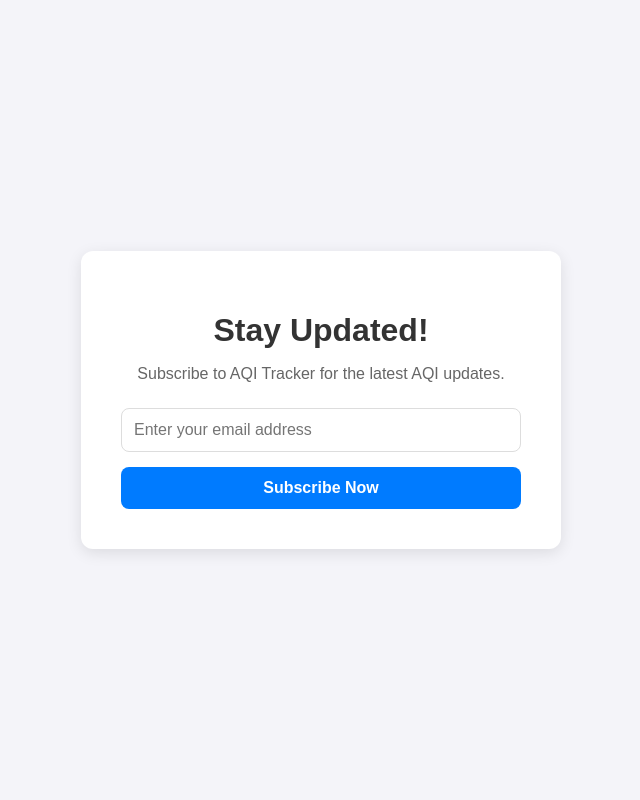
After one commit to Vedantsd/AQI-Tracker, a Flask app: page /subscribe in a window 1280 px wide. The commit adds this page. Shown: the whole page, without its empty margins (319-959 px from the left). Run offline with Flask 3, Linux system fonts and the light colour scheme.

Commit message:
Added subscription feature

```diff
--- a/app.py
+++ b/app.py
@@ -4,6 +4,7 @@ import threading
 import requests
 import smtplib
 import os
+import time
 from email.mime.text import MIMEText
 from email.mime.multipart import MIMEMultipart
 from dotenv import load_dotenv
@@ -77,9 +78,6 @@ def fetch_location_data():
     return "Unknown"
 
 
-
-
-
 @app.route('/')
 def index():
     return render_template('index.html')
@@ -112,7 +110,7 @@ def receive_data():
             "city": city
         })
 
-        print(f"📡 Received -> AQI: {aqi}, CO2: {co2} ppm, Smoke: {smoke}, Temp: {temp}, Hum: {hum}")
+        print(f"Received -> AQI: {aqi}, CO2: {co2} ppm, Smoke: {smoke}, Temp: {temp}, Hum: {hum}")
 
         if aqi and aqi > 150:
             threading.Thread(target=send_bulk_email).start()
@@ -120,7 +118,7 @@ def receive_data():
         return jsonify({"status": "success", "message": "Data received"}), 200
 
     except Exception as e:
-        print(f"❌ Error receiving data: {e}")
+        print(f"Error receiving data: {e}")
         return jsonify({"status": "error", "message": str(e)}), 500
 
 @app.route('/api/airquality', methods=['GET'])
@@ -133,6 +131,35 @@ def air_quality_api():
         "data": latest_sensor_data
     })
 
+def save_email_to_file(email):
+    email = email.strip()
+    if not email:
+        return False
+
+    try:
+        with open("emails.csv", "a") as f:
+            f.write("\n" + email + ",")
+        print(f"New subscription saved: {email}")
+        return True
+    except Exception as e:
+        print(f"Error writing to emails.csv: {e}")
+        return False
+
+
+@app.route('/subscribe', methods=["GET", "POST"])
+def subscribe():
+    if request.method == "POST":
+        email = request.form.get('email')
+        if not email or "@" not in email:
+            return jsonify({"status": "error", "message": "A valid email is required"}), 400
+
+        if not save_email_to_file(email):
+            return jsonify({"status": "error", "message": "Could not save email due to server error"}), 500
+        time.sleep(3)
+
+    return render_template('subscribe.html')
+
+
 if __name__ == '__main__':
     city = fetch_location_data()
     app.run(host='0.0.0.0', port=5000, debug=True)
--- a/templates/index.html
+++ b/templates/index.html
@@ -4,6 +4,7 @@
     <meta charset="UTF-8">
     <meta name="viewport" content="width=device-width, initial-scale=1.0">
     <title>Real-Time Air Quality Monitor</title>
+
     <!-- Load Tailwind CSS -->
     <script src="https://cdn.tailwindcss.com"></script>
     <style>
--- /dev/null
+++ b/templates/subscribe.html
@@ -0,0 +1,114 @@
+<!DOCTYPE html>
+<html lang="en">
+<head>
+    <meta charset="UTF-8">
+    <meta name="viewport" content="width=device-width, initial-scale=1.0">
+    <title>Subscribe Page</title>
+    <style>
+        body {
+            font-family: Arial, sans-serif;
+            background-color: #f4f4f9;
+            margin: 0;
+            display: flex;
+            justify-content: center;
+            align-items: center;
+            min-height: 100vh;
+            text-align: center;
+        }
+
+        .subscribe-container {
+            background-color: #ffffff;
+            padding: 40px;
+            border-radius: 12px;
+            box-shadow: 0 4px 15px rgba(0, 0, 0, 0.1);
+            max-width: 400px;
+            width: 90%;
+        }
+
+        h1 {
+            color: #333;
+            margin-bottom: 10px;
+        }
+
+        p {
+            color: #666;
+            margin-bottom: 25px;
+        }
+
+        .subscribe-form {
+            display: flex;
+            flex-direction: column;
+            gap: 15px;
+        }
+
+        input[type="email"] {
+            padding: 12px;
+            border: 1px solid #ddd;
+            border-radius: 8px;
+            font-size: 16px;
+            width: 100%;
+            box-sizing: border-box;
+        }
+
+        button[type="submit"] {
+            background-color: #007bff;
+            color: white;
+            padding: 12px;
+            border: none;
+            border-radius: 8px;
+            cursor: pointer;
+            font-size: 16px;
+            font-weight: bold;
+            transition: background-color 0.3s ease;
+        }
+
+        button[type="submit"]:hover {
+            background-color: #0056b3;
+        }
+
+        .confirmation-message {
+            margin-top: 25px;
+            padding: 15px;
+            background-color: #d4edda;
+            color: #155724;
+            border: 1px solid #c3e6cb;
+            border-radius: 8px;
+            font-weight: 500;
+        }
+
+        .hidden {
+            display: none;
+        }
+    </style>
+</head>
+<body>
+
+    <div class="subscribe-container">
+        <h1>Stay Updated!</h1>
+        <p>Subscribe to AQI Tracker for the latest AQI updates.</p>
+
+        <form id="subscribeForm" class="subscribe-form" method="post">
+            <input
+                type="email"
+                id="email"
+                name="email"
+                placeholder="Enter your email address"
+                required
+            >
+            <button type="submit">Subscribe Now</button>
+        </form>
+
+        <div id="confirmationMessage" class="confirmation-message hidden"> 🎉 Success! You've been subscribed. </div>
+    </div>
+
+    <script>
+        document.getElementById('subscribeForm').addEventListener('submit', function(event) {
+            document.getElementById('subscribeForm').classList.add('hidden');
+            document.getElementById('confirmationMessage').classList.remove('hidden');
+            const email = document.getElementById('email').value;
+            console.log(`Subscribed with email: ${email}`);
+            setTimeout(() => {}, 5000);
+        });
+    </script>
+</body>
+</html>
```
Also changed, not shown: 1 other file.
